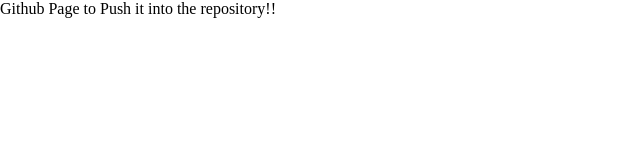
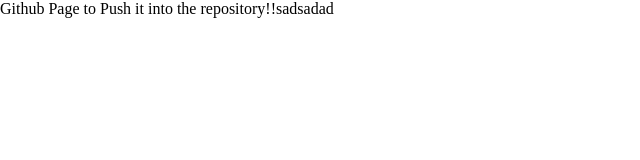
Before and after one commit to AASHIQUESINGH/javascript-repo, a plain HTML site: page index.html in a window 1280 px wide. Shown: the full height of the page, 0-640 px from the left. Drawn offline with Linux system fonts and the light colour scheme.

Commit message:
Intial commit

```diff
--- a/index.html
+++ b/index.html
@@ -9,7 +9,7 @@
 <body>
     <div>
         <div class="js-tag">
-            Github Page to Push it into the repository!!
+            Github Page to Push it into the repository!!sadsadad
         </div>
     </div>
 </body>
```
